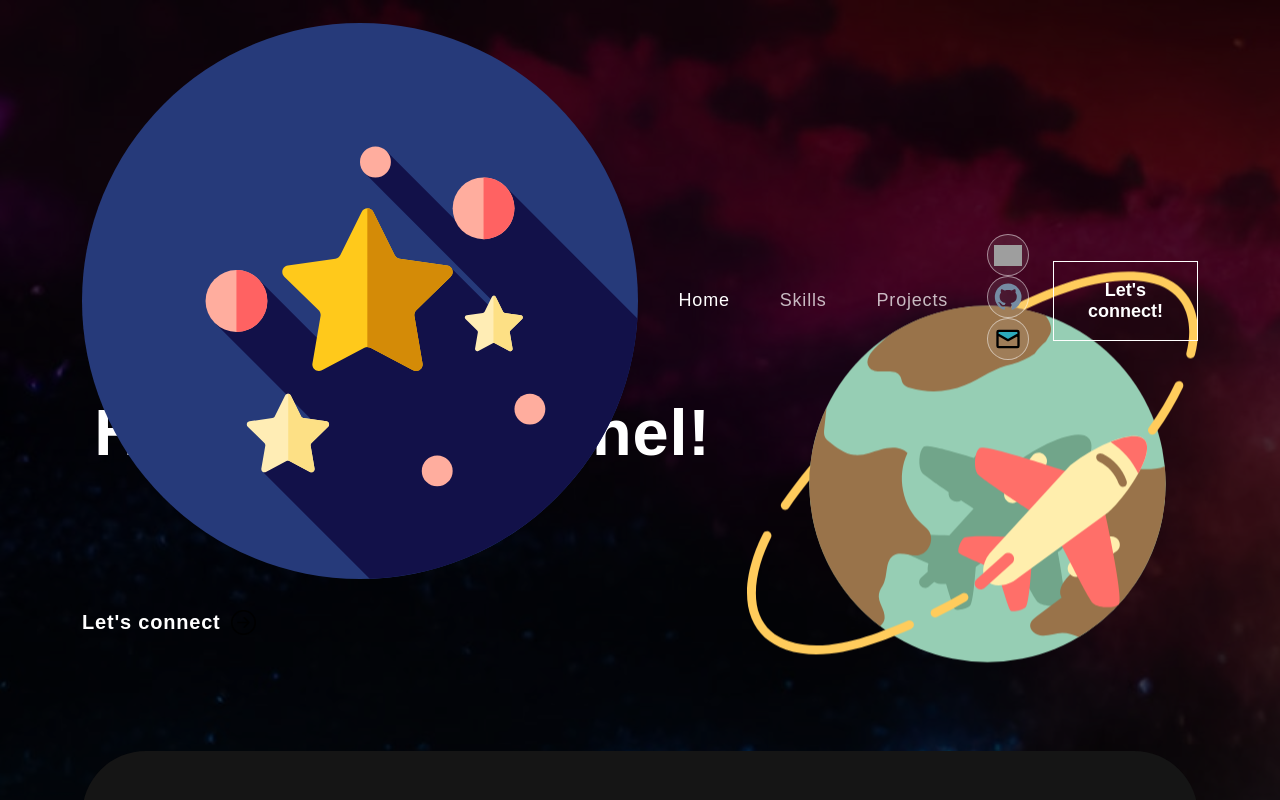
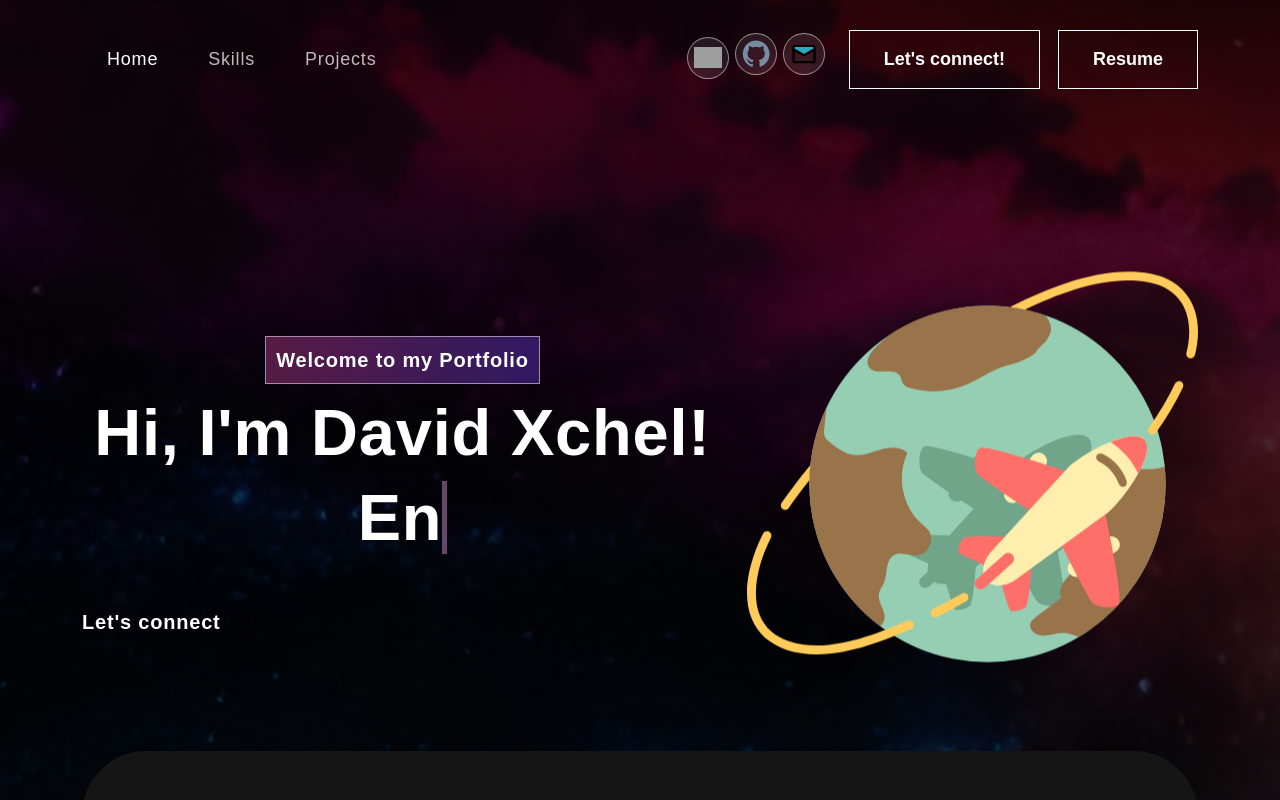
Before and after one commit to dxchel/portfolio, a React (Create React App) app: page / in a window 1280 px wide. Shown: the top 800 px of the page. Built offline with nearby package versions, Linux system fonts and the light colour scheme; grey boxes are pictures that could not be loaded.

Commit message:
Added NavBar routing fixes

```diff
--- a/src/components/NavBar.tsx
+++ b/src/components/NavBar.tsx
@@ -1,6 +1,5 @@
 import { useState, useEffect } from 'react';
 import { Navbar, Nav, Container } from 'react-bootstrap';
-import logo from '../assets/img/logo.svg';
 import socialLI from '../assets/img/socialLI.svg';
 import socialGH from '../assets/img/socialGH.svg';
 import socialGM from '../assets/img/socialGM.svg';
@@ -24,9 +23,9 @@
     return (
         <Navbar expand="lg" className={scrolled ? 'scrolled' : ''}>
             <Container>
-                <Navbar.Brand href="#home">
+                {/*<Navbar.Brand href="#home">
                     <img src={logo} alt="logo" />
-                </Navbar.Brand>
+                </Navbar.Brand>*/}
                 <Navbar.Toggle aria-controls="responsive-navbar-nav">
                     <span className="navbar-toggler-icon"></span>
                 </Navbar.Toggle>
@@ -36,15 +35,16 @@
                         <Nav.Link href="#skills" className={activeLink === 'skills' ? 'active navbar-link' : 'navbar-link'} onClick={() => setActiveLink('skills')}>Skills</Nav.Link>
                         <Nav.Link href="#projects" className={activeLink === 'projects' ? 'active navbar-link' : 'navbar-link'} onClick={() => setActiveLink('projects')}>Projects</Nav.Link>
                     </Nav>
-                    <span className="navbar-text">
+                    <span className={"navbar-text"}>
                         <div className="social-icon">
                             <a href="https://www.linkedin.com/in/david-xchel-morales-hurtado"><img src={socialLI} alt="LinkedIn"/></a>
                             <a href="https://www.github.com/dxchel"><img src={socialGH} alt="GitHub"/></a>
                             <a href="mailto:davidxchelmh@gmail.com"><img src={socialGM} alt="Mail"/></a>
                         </div>
                         <Nav.Link href="#connect">
-                            <button className="vvd"><span>Let's connect!</span></button>
+                            <button className="nav-connect"><span>Let's connect!</span></button>
                         </Nav.Link>
+                        <a href='../assets/David_Xchel_Morales_Hurtado-CV.pdf' download><button className="nav-resume"><span>Resume</span></button></a>
                     </span>
                 </Navbar.Collapse>
             </Container>
```
